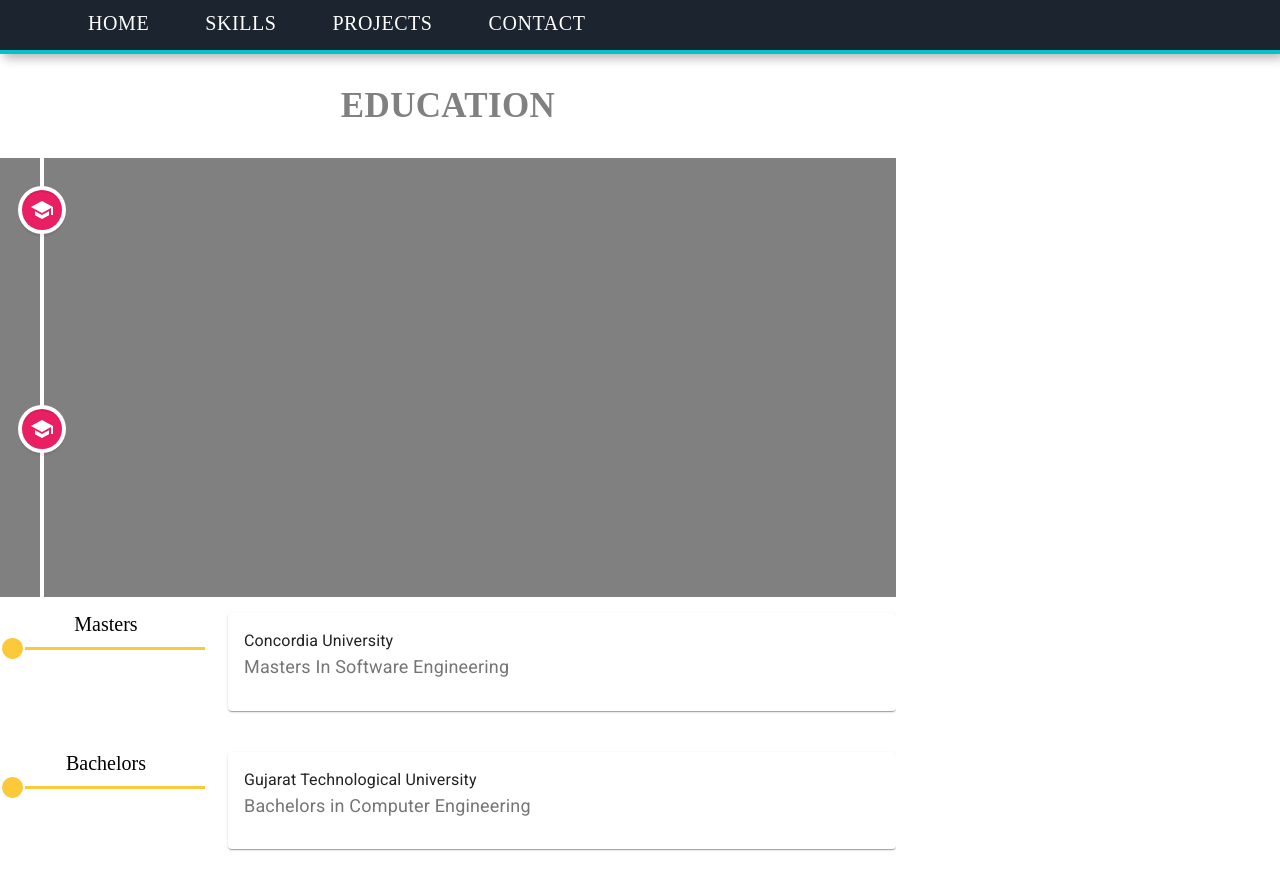
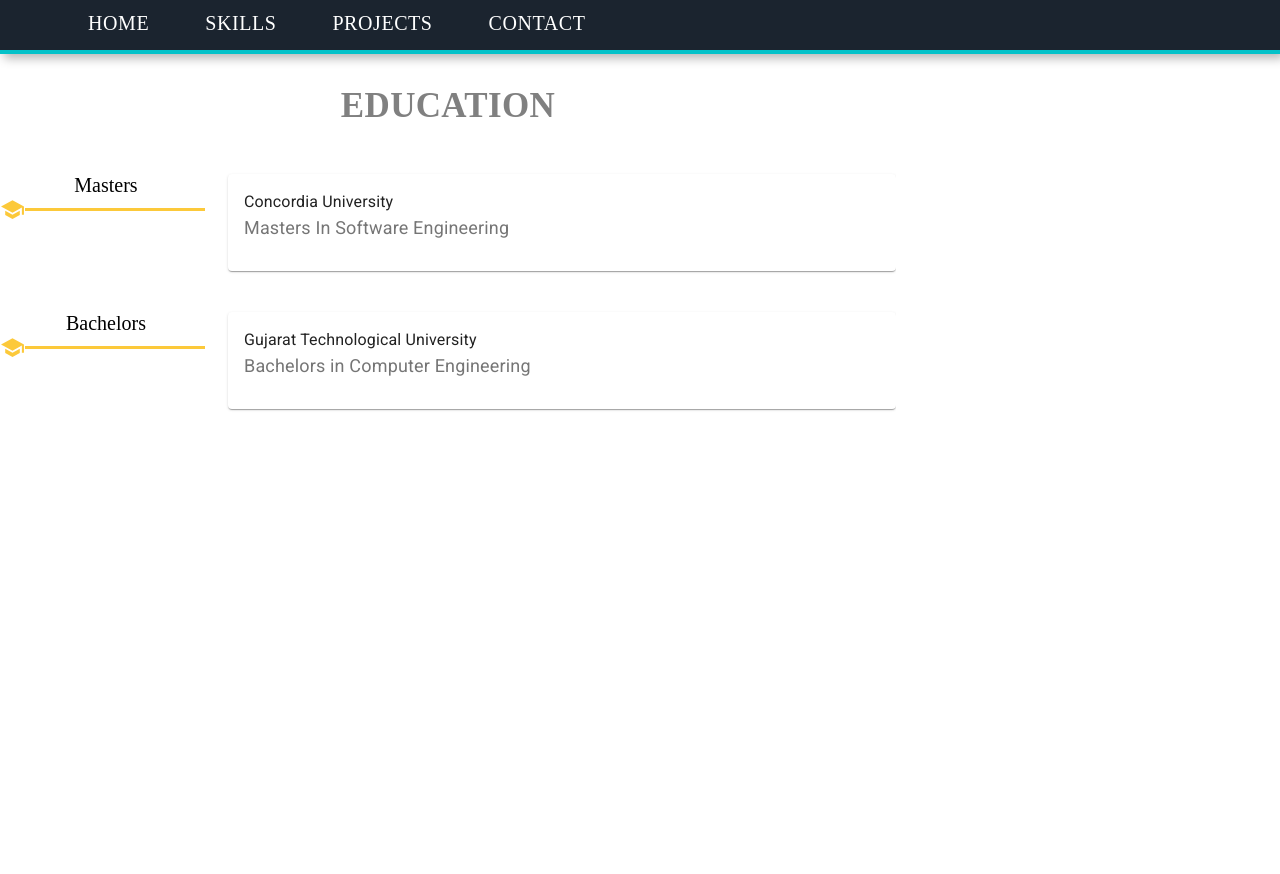
Before and after one commit to arunipatel06/portfolio, a React (Create React App) app: page /education in a window 1280 px wide. After the commit the page ends 800 px from the top, so only its background shows below. Built offline with nearby package versions, Linux system fonts and the light colour scheme.

Commit message:
Remove vertical timeline

```diff
--- a/src/Education.js
+++ b/src/Education.js
@@ -1,12 +1,7 @@
 import React from "react";
 import { Grid, Divider, Typography , Card, CardContent} from "@material-ui/core";
 import { makeStyles } from "@material-ui/core/styles";
-import LensRoundedIcon from "@material-ui/icons/LensRounded";
 import NewNavbar from "./NewNavbar";
-import {
-  VerticalTimeline,
-  VerticalTimelineElement,
-} from "react-vertical-timeline-component";
 import "react-vertical-timeline-component/style.min.css";
 import SchoolIcon from '@material-ui/icons/School';
 
@@ -14,7 +9,7 @@ const usestyles = makeStyles(theme => ({
   page: {
     height: "100vh",
     // width: "100%",
-    backgroundColor: "white",
+    backgroundColor: "grey",
     padding: "35px 20px"
   },
   title: {
@@ -85,41 +80,7 @@ const usestyles = makeStyles(theme => ({
 const Education = props => {
   const classes = usestyles();
 
-  const education = (
-    <div style={{backgroundColor:"grey"}}>
-      <VerticalTimeline layout={'1-column'}>
-      <VerticalTimelineElement
-    className="vertical-timeline-element--education"
-    date="April 2013"
-    iconStyle={{ background: 'rgb(233, 30, 99)', color: '#fff' }}
-    icon={<SchoolIcon />}
-    // contentStyle={{ background: 'rgb(33, 150, 243)', color: '#fff' }}
-    contentStyle={{ borderTop: '4px solid  rgb(233, 30, 99)' }}
-  >
-    <h3 className="vertical-timeline-element-title">Content Marketing for Web, Mobile and Social Media</h3>
-    <h4 className="vertical-timeline-element-subtitle">Online Course</h4>
-    <p>
-      Strategy, Social Media
-    </p>
-  </VerticalTimelineElement >
-        <VerticalTimelineElement
-          className="vertical-timeline-element--education"
-          date="2002 - 2006"
-          iconStyle={{ background: "rgb(233, 30, 99)", color: "#fff" }}
-          icon={<SchoolIcon />}
-          contentStyle={{ borderTop: '4px solid  rgb(233, 30, 99)' }}
-        >
-          <h3 className="vertical-timeline-element-title" >
-            Bachelor of Science in Interactive Digital Media Visual Imaging
-          </h3>
-          <h4 className="vertical-timeline-element-subtitle">
-            Bachelor Degree
-          </h4>
-          <p>Creative Direction, Visual Design</p>
-        </VerticalTimelineElement>
-      </VerticalTimeline>
-    </div>
-  );
+
   const masterEducation = (
     <Card className={classes.root}>
       <CardContent>
@@ -161,13 +122,12 @@ const Education = props => {
         <Grid container spacing={2}>
           <Grid item xs={12}>
           <Typography className={classes.title}>Education</Typography>
-          {education}
           </Grid>
 
           <Grid item xs={3}>
             <div className={classes.heading}>Masters </div>
             <div className={classes.bullets}>
-              <LensRoundedIcon className={classes.icons} />
+              <SchoolIcon className={classes.icons} />
               <Divider style={{height:"3px", width:"180px",  backgroundColor: "#fcc93a",}}/>
             </div>
           </Grid>
@@ -181,7 +141,7 @@ const Education = props => {
           <Grid item xs={3}>
             <div className={classes.heading}>Bachelors </div>
             <div className={classes.bullets}>
-              <LensRoundedIcon className={classes.icons} />
+              <SchoolIcon className={classes.icons} />
               <Divider style={{height:"3px", width:"180px",  backgroundColor: "#fcc93a",}}/>
             </div>
           </Grid>
```
